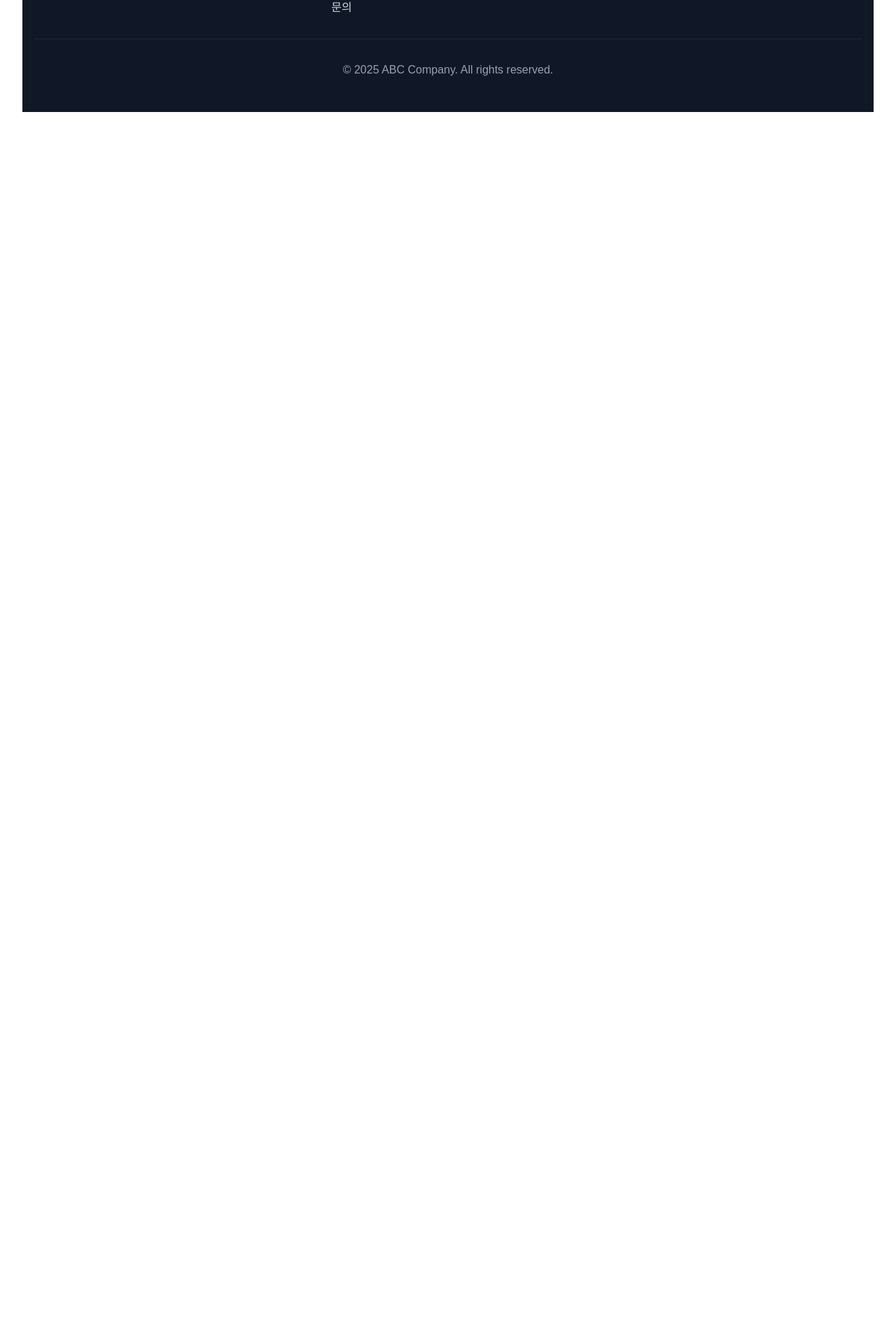
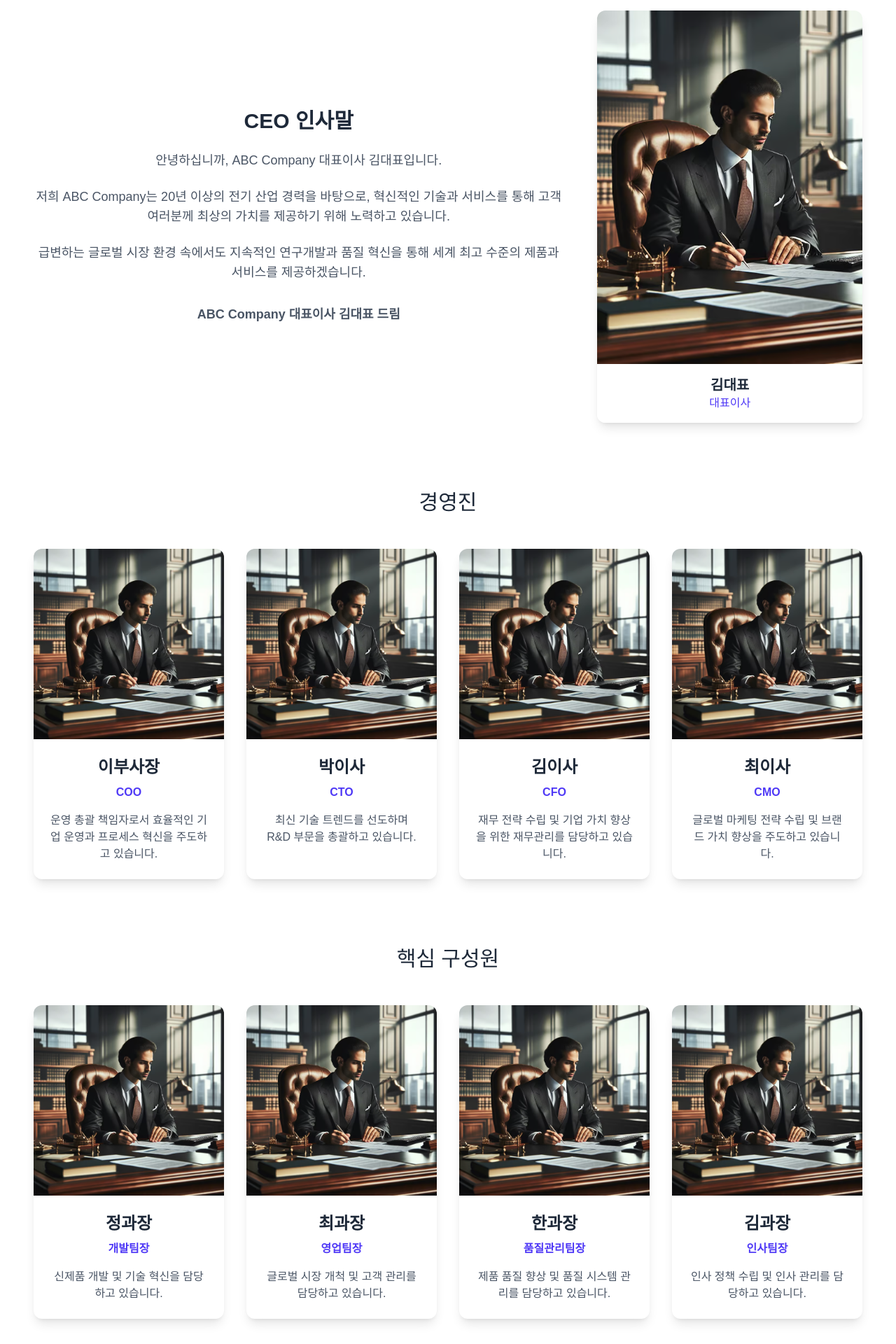
Before and after one commit to JIGeons/company_frontend, a React (Vite) app: page /leadership in a window 1280 px wide. Shown: the part 285-2205 px from the top of the page at 70% size. Before the commit the page ends 800 px from the top, so only its background shows below. Built offline with nearby package versions, Linux system fonts and the light colour scheme; a web font is replaced by a local one.

Commit message:
Ch3-2. 임원소개(Leadership.jsx) 페이지 작성

```diff
--- a/src/DummyData/dummyData.js
+++ b/src/DummyData/dummyData.js
@@ -71,9 +71,66 @@
   { year: "2020", event: "회사 설립" },
 ];
 
+import Human1 from "../assets/images/Human1.jpg";
+const executives = [
+  {
+    name: '이부사장',
+    position: 'COO',
+    description: '운영 총괄 책임자로서 효율적인 기업 운영과 프로세스 혁신을 주도하고 있습니다.',
+    imageUrl: Human1
+  },
+  {
+    name: '박이사',
+    position: 'CTO',
+    description: '최신 기술 트렌드를 선도하며 R&D 부문을 총괄하고 있습니다.',
+    imageUrl: Human1
+  },
+  {
+    name: '김이사',
+    position: 'CFO',
+    description: '재무 전략 수립 및 기업 가치 향상을 위한 재무관리를 담당하고 있습니다.',
+    imageUrl: Human1
+  },
+  {
+    name: '최이사',
+    position: 'CMO',
+    description: '글로벌 마케팅 전략 수립 및 브랜드 가치 향상을 주도하고 있습니다.',
+    imageUrl: Human1
+  }
+];
+
+const teamMembers = [
+  {
+    name: '정과장',
+    position: '개발팀장',
+    description: '신제품 개발 및 기술 혁신을 담당하고 있습니다.',
+    imageUrl: Human1
+  },
+  {
+    name: '최과장',
+    position: '영업팀장',
+    description: '글로벌 시장 개척 및 고객 관리를 담당하고 있습니다.',
+    imageUrl: Human1
+  },
+  {
+    name: '한과장',
+    position: '품질관리팀장',
+    description: '제품 품질 향상 및 품질 시스템 관리를 담당하고 있습니다.',
+    imageUrl: Human1
+  },
+  {
+    name: '김과장',
+    position: '인사팀장',
+    description: '인사 정책 수립 및 인사 관리를 담당하고 있습니다.',
+    imageUrl: Human1
+  }
+];
+
 export {
   dummyPosts,
   dummyCompanyInfo,
   dummyCompanyInfo2,
-  dummyCompanyHistory
+  dummyCompanyHistory,
+  executives,
+  teamMembers
 };
--- a/src/Page/Leadership/Leadership.jsx
+++ b/src/Page/Leadership/Leadership.jsx
@@ -1,9 +1,92 @@
 import React from 'react';
+
+// Dummy Data
+import { executives, teamMembers } from "../../DummyData/dummyData.js";
+
+// Images
+import Human from "../../assets/images/Human1.jpg";
 
 const Leadership = () => {
   return (
-    <>
-    </>
+    <div className='container max-w-7xl mx-auto px-4 py-32'>
+      <div className='text-center mb-12'>
+        <h1 className='text-4xl lg:text-5xl font-bold text-gray-800 mb-4'>임원진 소개</h1>
+        <p className='text-lg text-gray-600'>혁신과 성장을 이끄는 ABC Company의 리더쉽</p>
+      </div>
+
+      <div className='flex flex-col md:flex-row gap-12 mb-24 items-center'>
+        <div className='md:w-2/3'>
+          <h2 className='text-3xl font-bold text-gray-800 mb-6'>  CEO 인사말</h2>
+          <div className='text-lg text-gray-600 space-y-6'>
+            <p>
+              안녕하십니까, ABC Company 대표이사 김대표입니다.
+            </p>
+            <p>
+              저희 ABC Company는 20년 이상의 전기 산업 경력을 바탕으로, 혁신적인 기술과 서비스를 통해
+              고객 여러분께 최상의 가치를 제공하기 위해 노력하고 있습니다.
+            </p>
+            <p>
+              급변하는 글로벌 시장 환경 속에서도 지속적인 연구개발과 품질 혁신을 통해
+              세계 최고 수준의 제품과 서비스를 제공하겠습니다.
+            </p>
+            <p className='font-semibold mt-8'>ABC Company 대표이사 김대표 드림</p>
+          </div>
+        </div>
+        <div className='md:w-1/3'>
+          <div className='rounded-xl overflow-hidden shadow-lg'>
+            <img src={Human} className='w-full aspect-[3/4] object-cover' alt='ceo.jpg' />
+            <div className='p-4 bg-white'>
+              <h3 className='text-xl font-bold text-gray-800'>김대표</h3>
+              <p className='text-indigo-600'>대표이사</p>
+            </div>
+          </div>
+        </div>
+      </div>
+
+      <div className='mb-24'>
+        <h2 className='text-3xl text-gray-800 mb-12 text-center'>경영진</h2>
+        <div className='grid grid-cols-1 md:grid-cols-2 lg:grid-cols-4 gap-8'>
+          { executives.map((executive, index) => (
+            <div key={index} className='bg-white rounded-xl shadow-lg overflow-hidden hover:shadow-2xl transition-shadow duration-300'>
+              <div className='aspect-square bg-gray-200'>
+                <img
+                  src={ executive.imageUrl }
+                  alt={`${executive.name}.jpg`}
+                  className='w-full h-full object-cover'
+                />
+              </div>
+              <div className='p-6'>
+                <h3 className='text-2xl font-bold text-gray-800 mb-2'>{executive.name}</h3>
+                <p className='text-indigo-600 font-semibold mb-4'>{executive.position}</p>
+                <p className='text-gray-600'>{executive.description}</p>
+              </div>
+            </div>
+          ))}
+        </div>
+      </div>
+
+      <div className='mb-24'>
+        <h2 className='text-3xl text-gray-800 mb-12 text-center'>핵심 구성원</h2>
+        <div className='grid grid-cols-1 md:grid-cols-2 lg:grid-cols-4 gap-8'>
+          { teamMembers.map((teamMember, index) => (
+            <div key={index} className='bg-white rounded-xl shadow-lg overflow-hidden hover:shadow-2xl transition-shadow duration-300'>
+              <div className='aspect-square bg-gray-200'>
+                <img
+                  src={ teamMember.imageUrl }
+                  alt={`${teamMember.name}.jpg`}
+                  className='w-full h-full object-cover'
+                />
+              </div>
+              <div className='p-6'>
+                <h3 className='text-2xl font-bold text-gray-800 mb-2'>{teamMember.name}</h3>
+                <p className='text-indigo-600 font-semibold mb-4'>{teamMember.position}</p>
+                <p className='text-gray-600'>{teamMember.description}</p>
+              </div>
+            </div>
+          ))}
+        </div>
+      </div>
+    </div>
   );
 }
 
```
Also changed, not shown: src/assets/images/Human1.jpg (added).
